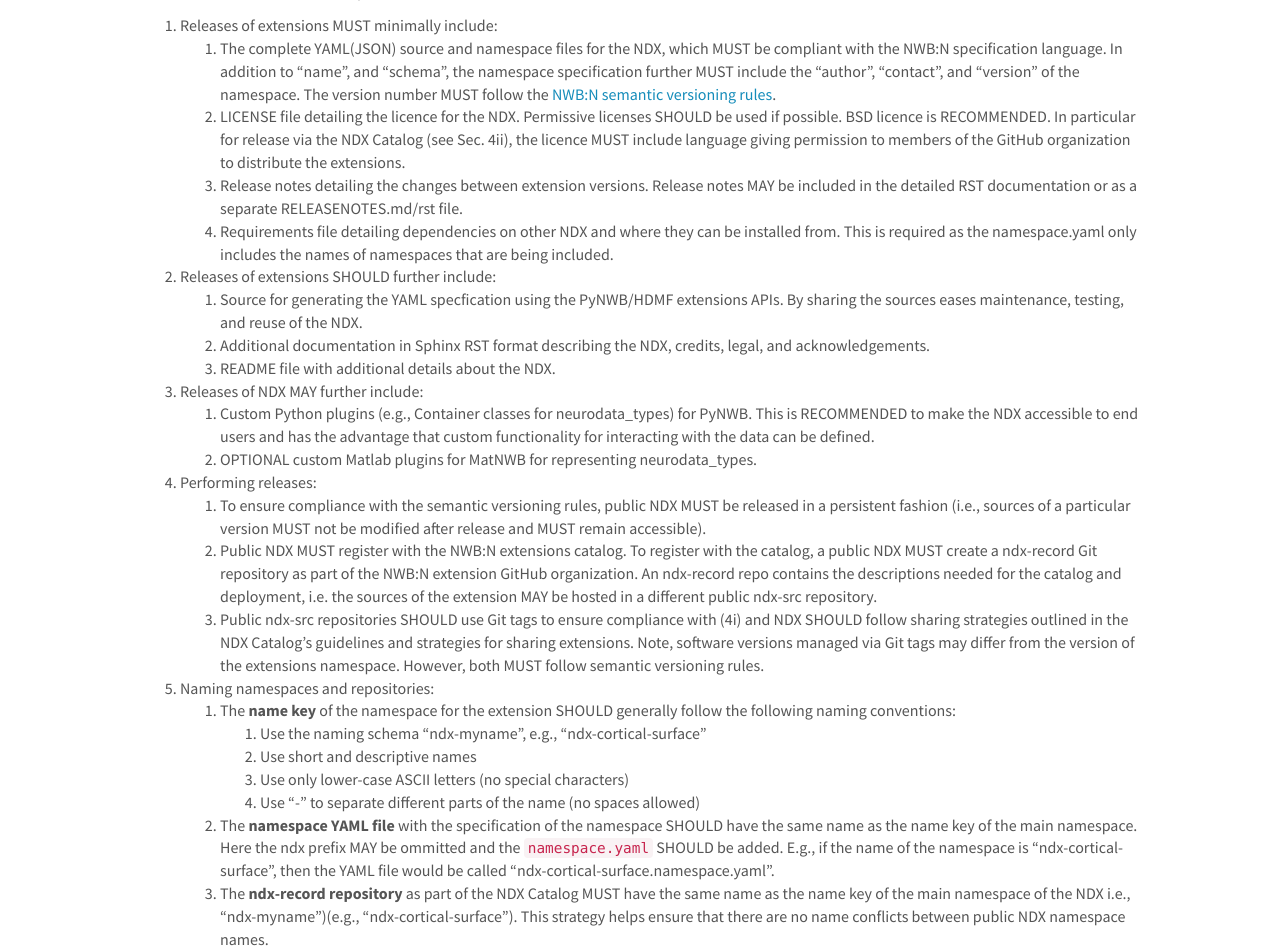
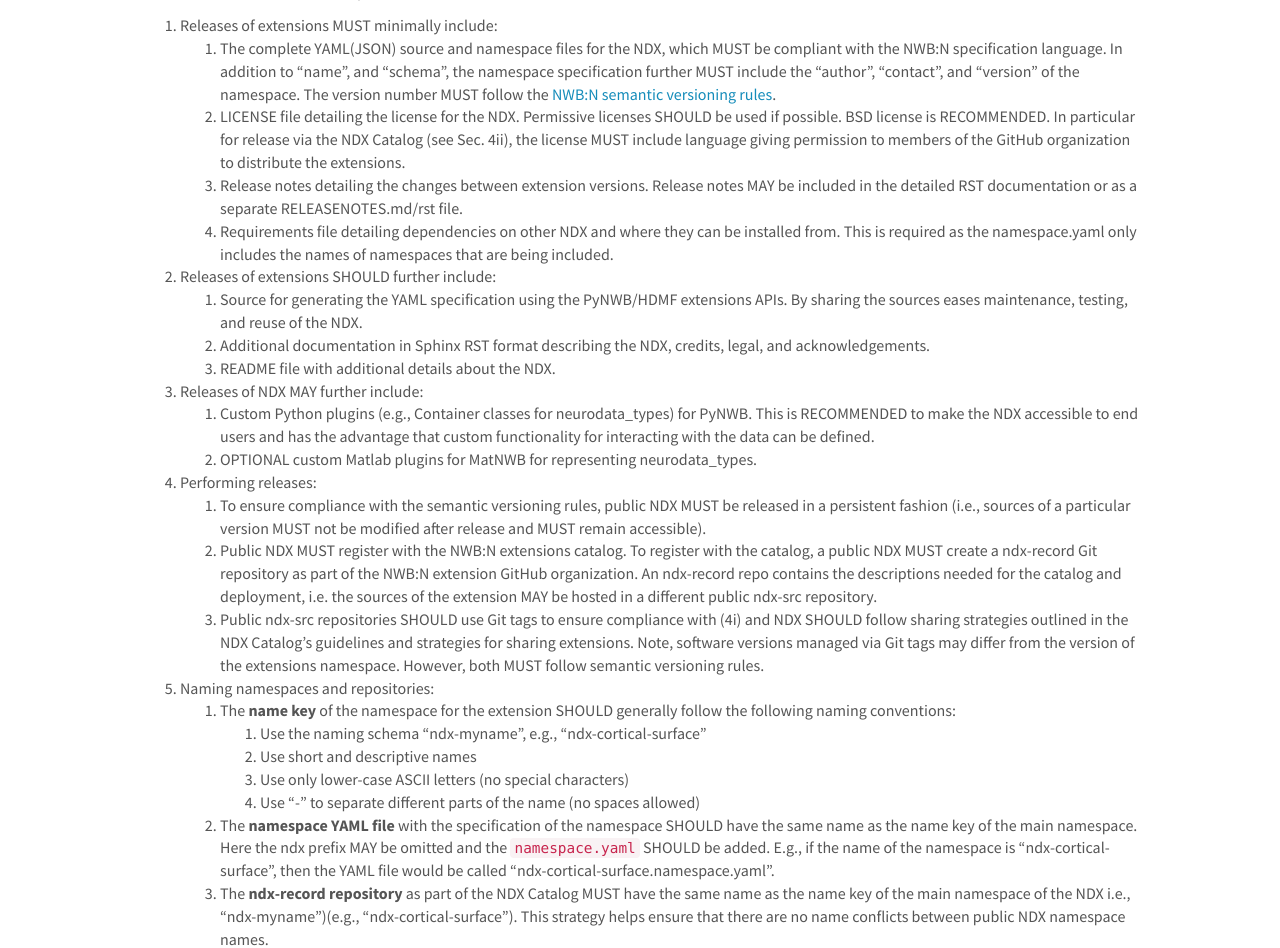
Before and after one commit to nwb-extensions/nwb-extensions.github.io, a Jekyll site: the page built from _pages/sharing_guidelines.md, in a window 1280 px wide and 1400 px high, scrolled down 666 px. Shown: the part 209-1157 px from the top of the window. Built offline with Jekyll 4.4.1, drawn with Linux system fonts in a browser that asks for light colours; nearby versions of some CDN libraries.

Commit message:
Fix spelling

```diff
--- a/_pages/sharing_guidelines.md
+++ b/_pages/sharing_guidelines.md
@@ -34,11 +34,11 @@
 
 1. Releases of extensions MUST minimally include:
    1. The complete YAML(JSON)  source and namespace files for the NDX, which MUST be compliant with the NWB:N specification language. In addition to “name”, and “schema”,  the namespace specification further MUST include the “author”, “contact”, and “version” of the namespace. The version number MUST follow the <a href="{{ site.url }}{{ site.baseurl }}/versioning_guidelines">NWB:N semantic versioning rules</a>.
-   1. LICENSE file detailing the licence for the NDX. Permissive licenses SHOULD be used if possible. BSD licence is RECOMMENDED. In particular for release via the NDX Catalog (see Sec. 4ii), the licence MUST include language giving permission to members of the GitHub organization to distribute the extensions.
+   1. LICENSE file detailing the license for the NDX. Permissive licenses SHOULD be used if possible. BSD license is RECOMMENDED. In particular for release via the NDX Catalog (see Sec. 4ii), the license MUST include language giving permission to members of the GitHub organization to distribute the extensions.
    1. Release notes detailing the changes between extension versions. Release notes MAY be included in the detailed RST documentation or as a separate RELEASENOTES.md/rst file.
    1. Requirements file detailing dependencies on other NDX and where they can be installed from. This is required as the namespace.yaml only includes the names of namespaces that are being included.
 1. Releases of extensions SHOULD further include:
-   1. Source for generating the YAML specfication using the PyNWB/HDMF extensions APIs. By sharing the sources eases maintenance, testing, and reuse of the NDX.
+   1. Source for generating the YAML specification using the PyNWB/HDMF extensions APIs. By sharing the sources eases maintenance, testing, and reuse of the NDX.
    1. Additional documentation in Sphinx RST format describing the NDX, credits, legal, and acknowledgements.
    1. README file with additional details about the NDX.
 1. Releases of NDX MAY further include:
@@ -54,7 +54,7 @@
       1. Use short and descriptive names
       1. Use only lower-case ASCII letters (no special characters)
       1. Use “-” to separate different parts of the name (no spaces allowed)
-   1. The **namespace YAML file** with the specification of the namespace SHOULD have the same name as the name key of the main namespace. Here the ndx prefix MAY be ommitted and the ``namespace.yaml`` SHOULD be added. E.g., if the name of the namespace is "ndx-cortical-surface", then the YAML file would be called "ndx-cortical-surface.namespace.yaml".
+   1. The **namespace YAML file** with the specification of the namespace SHOULD have the same name as the name key of the main namespace. Here the ndx prefix MAY be omitted and the ``namespace.yaml`` SHOULD be added. E.g., if the name of the namespace is "ndx-cortical-surface", then the YAML file would be called "ndx-cortical-surface.namespace.yaml".
    1. The **ndx-record repository** as part of the NDX Catalog MUST have the same name as the name key of the main namespace of the NDX i.e., “ndx-myname”)(e.g., “ndx-cortical-surface”). This strategy helps ensure that there are no name conflicts between public NDX namespace names.
    1. The **ndx-src repository** of an extension SHOULD generally follow the following conventions:
        1. Have the same name as the name key of the main namespace of the NDX (i.e., “ndx-myname”)(e.g., “ndx-cortical-surface”)
```
